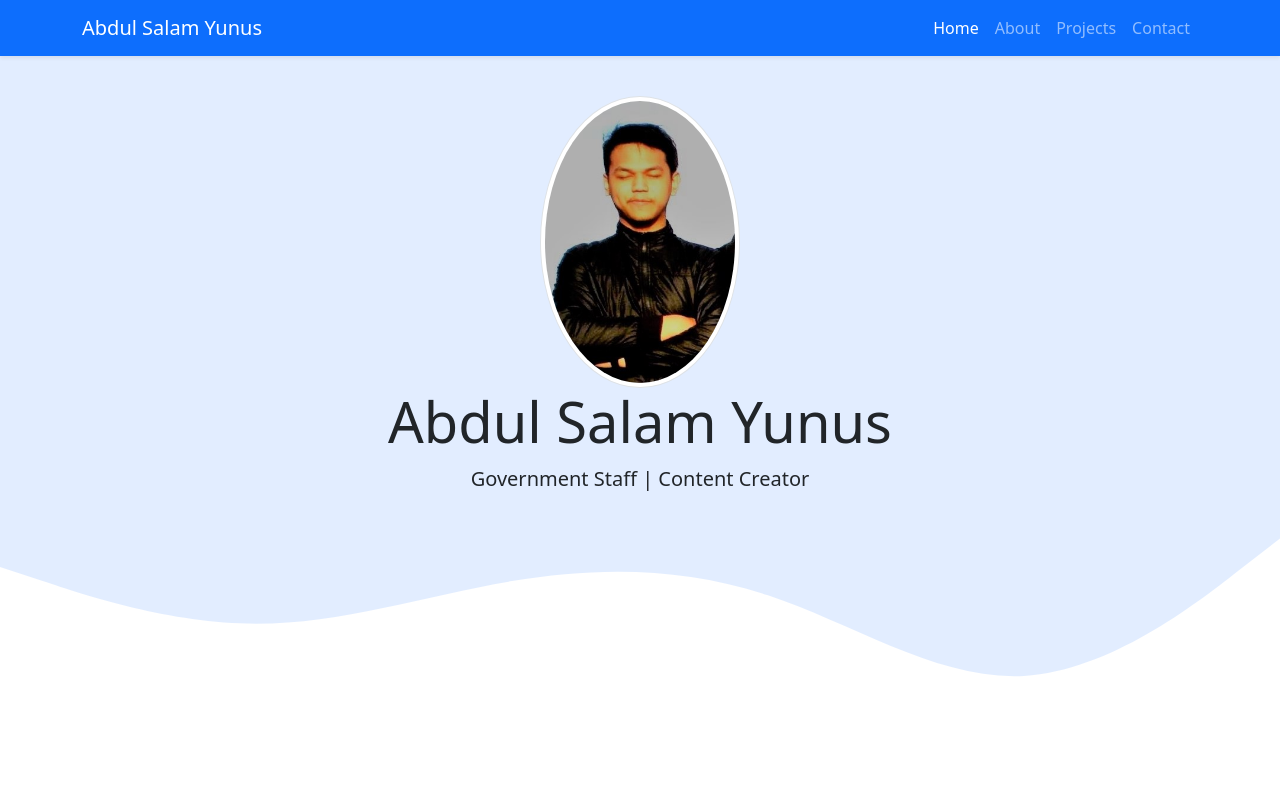
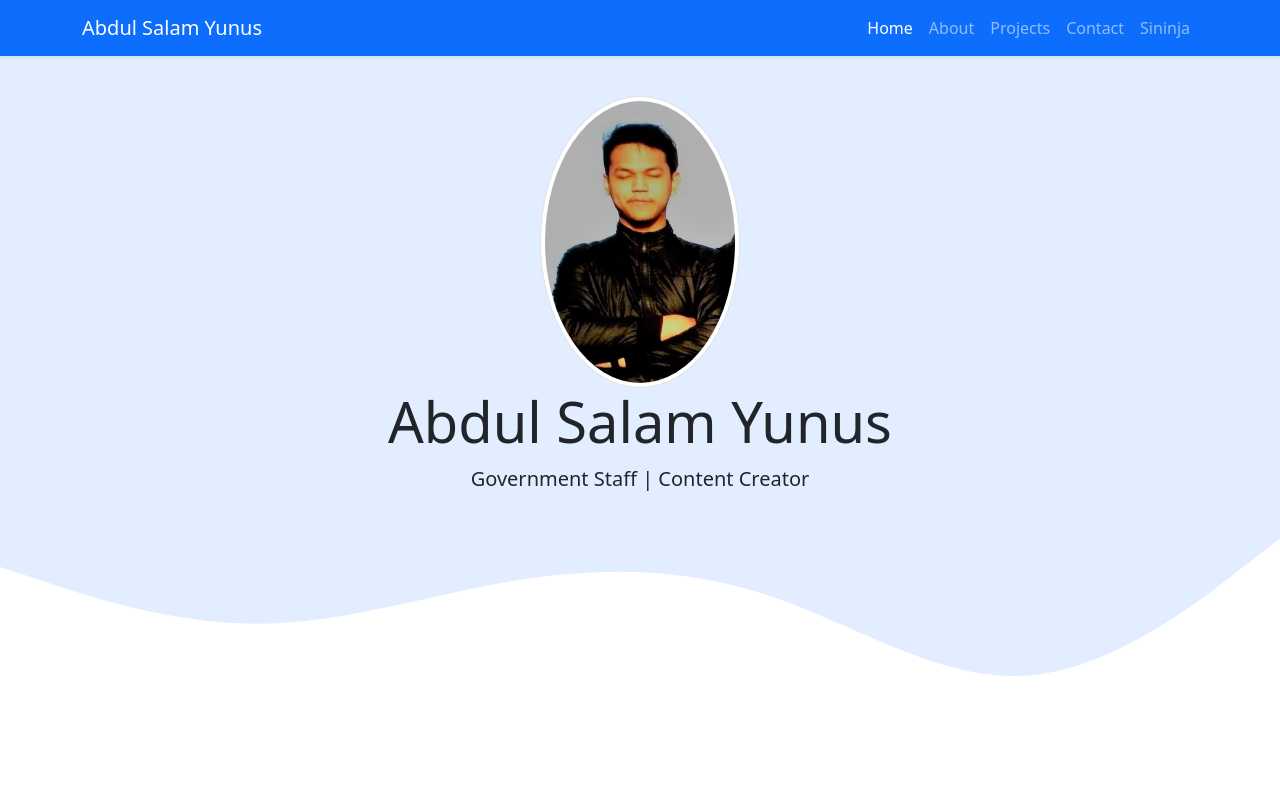
Before and after one commit to abdulsalamyunus/abdulsalamyunus.github.io, a plain HTML site: page index.html in a window 1280 px wide. Shown: the top 800 px of the page. Drawn offline with nearby package versions, Linux system fonts and the light colour scheme.

Commit message:
Update index.html
Adding page!

```diff
--- a/index.html
+++ b/index.html
@@ -37,6 +37,9 @@
             </li>
             <li class="nav-item">
               <a class="nav-link" href="#contact">Contact</a>
+            </li>
+			<li class="nav-item">
+              <a class="nav-link" href="https://abdulsalamyunus.github.io/sininja/">Sininja</a>
             </li>
           </ul>
         </div>
```
